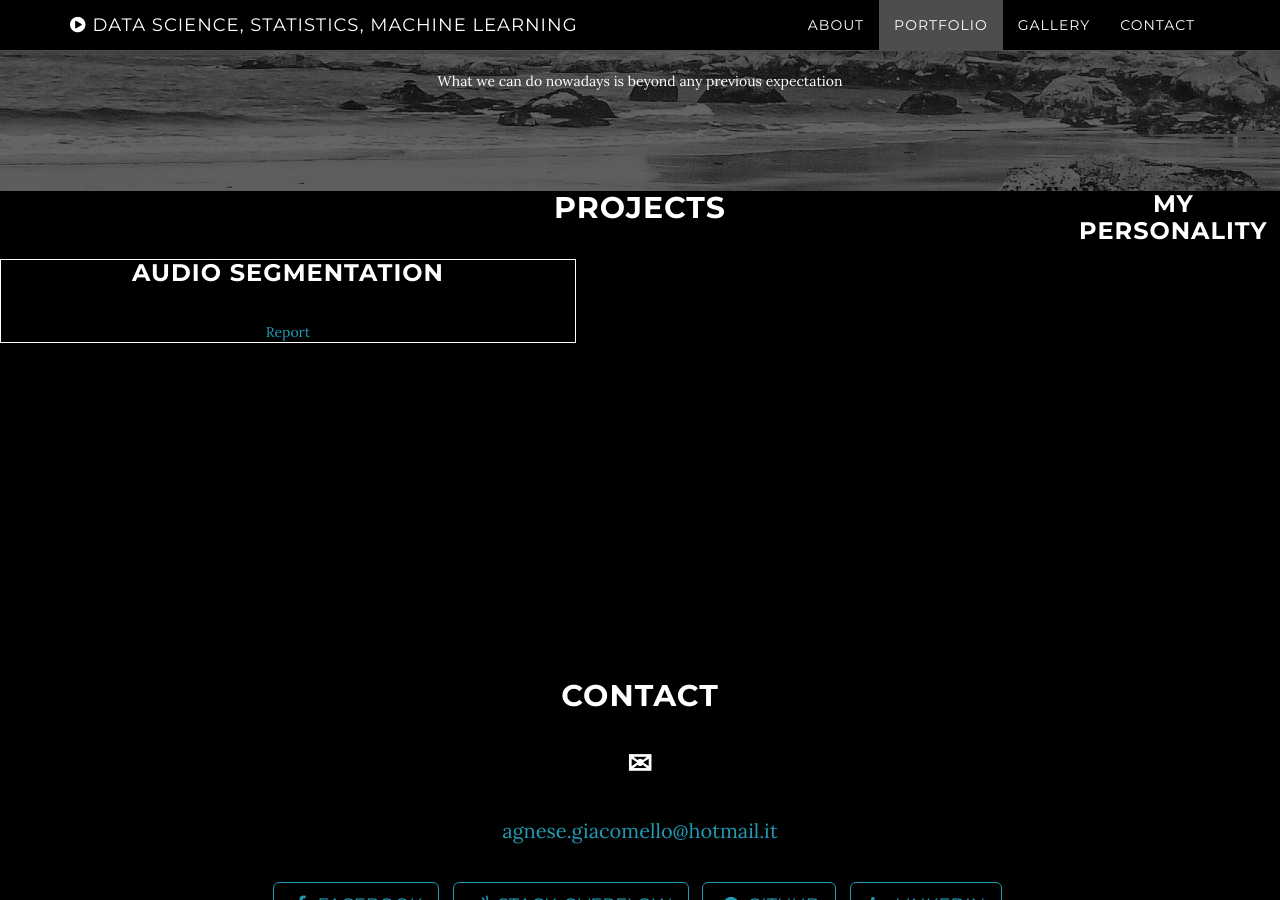
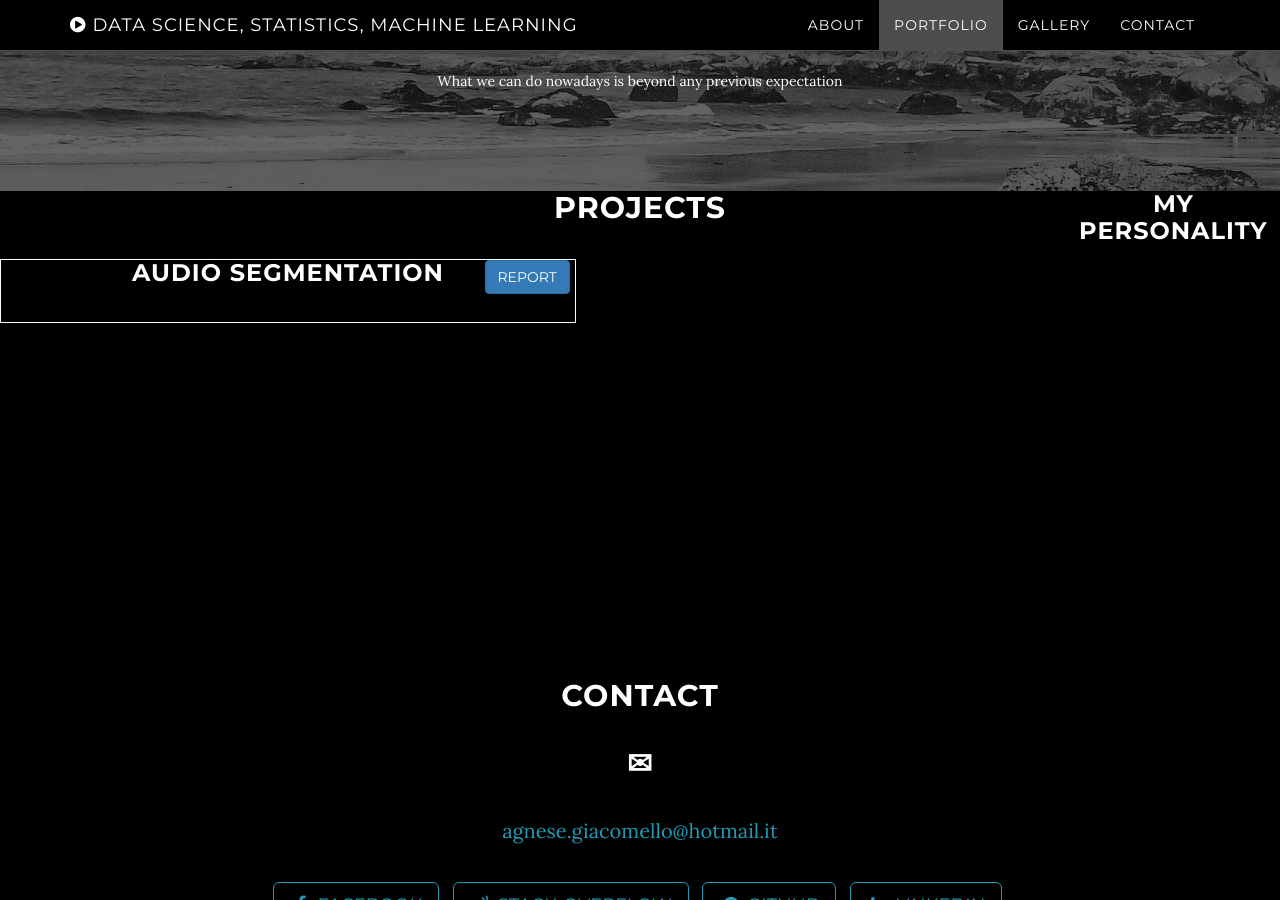
Before and after one commit to AgneseG/AgneseG.github.io, a Jekyll site: the page built from index.html, in a window 1280 px wide and 900 px high, scrolled down 2467 px. Built offline with Jekyll 4.4.1, drawn with Linux system fonts in a browser that asks for light colours.

Commit message:
Update download.html

```diff
--- a/_includes/download.html
+++ b/_includes/download.html
@@ -36,7 +36,7 @@
 
 <div class="cnt1" class="col-lg-8 col-lg-offset-2">
   <h3 class="col-lg-8 col-lg-offset-2" >Audio Segmentation</h3>
-  <a class="col-lg-8 col-lg-offset-2" href="https://drive.google.com/file/d/1sbcjbPFX8HLIGBosnztp05XA7lDKWVVw/view?usp=sharing" target="_blank" class="btn btn-primary">Report</a>
+  <a href="https://drive.google.com/file/d/1sbcjbPFX8HLIGBosnztp05XA7lDKWVVw/view?usp=sharing" target="_blank" class="btn btn-primary" class="col-lg-8 col-lg-offset-2">Report</a>
 </div>
 
 
```
